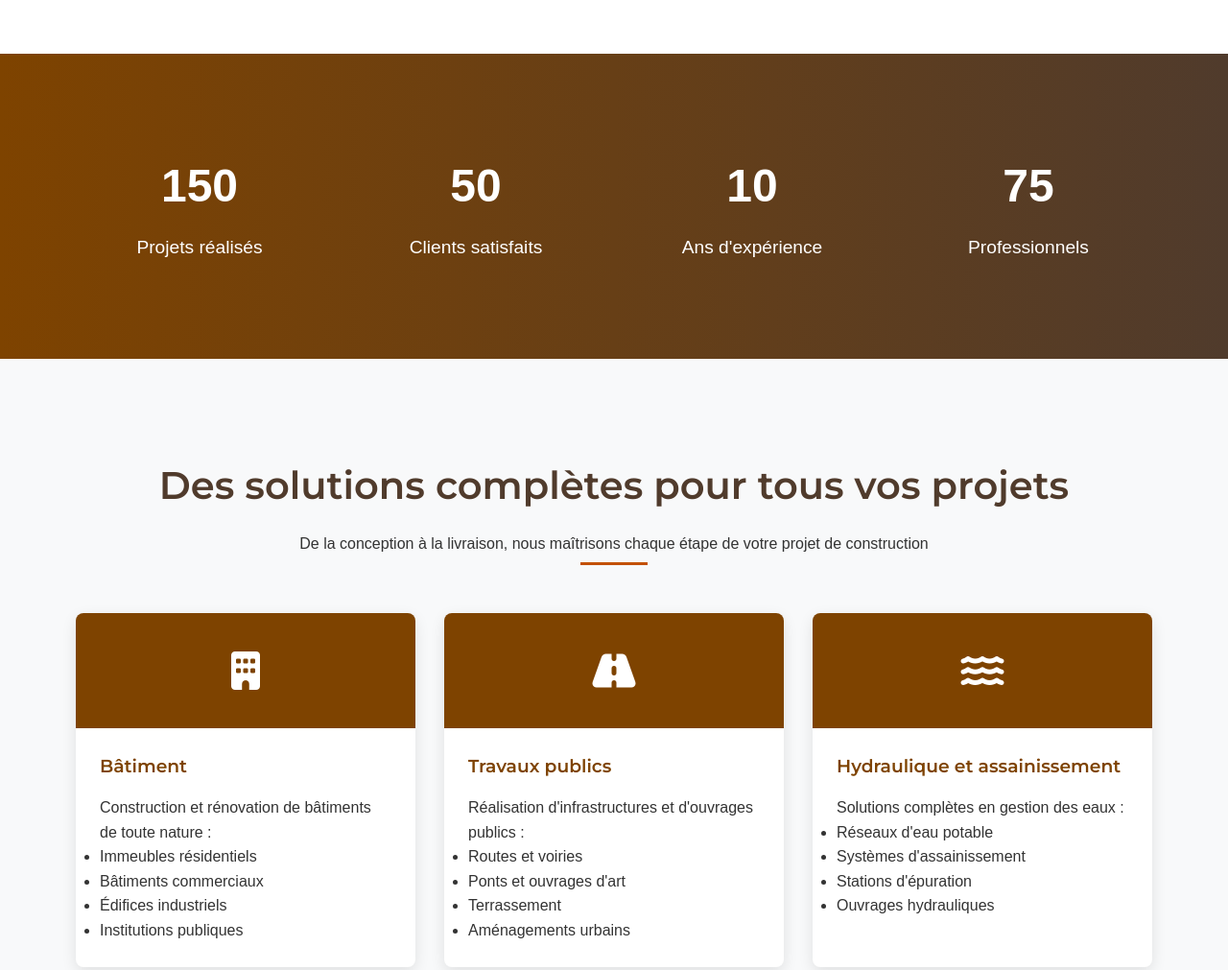
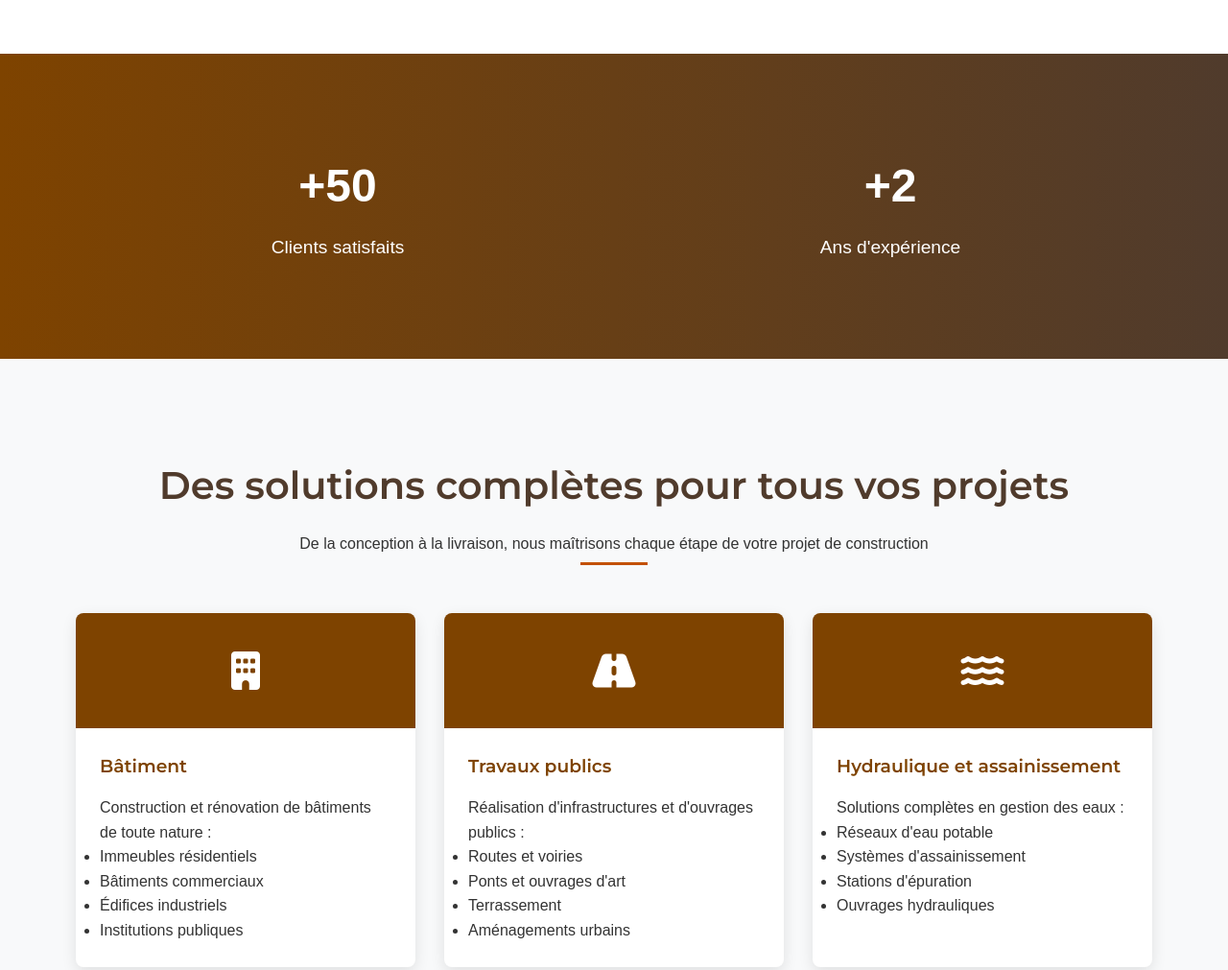
Before and after one commit to Bammite/btp001, a plain HTML site: page code/public/index.html in a window 1280 px wide. Shown: the part 1580-2591 px from the top of the page at 96% size. Drawn offline with Linux system fonts and the light colour scheme; a web font is replaced by a local one.

Commit message:
custome info

```diff
--- a/code/public/index.html
+++ b/code/public/index.html
@@ -342,7 +342,6 @@
             font-size: 3rem;
             font-weight: 700;
             margin-bottom: 10px;
-
         }
 
         .stat-text {
@@ -724,22 +723,22 @@
     <section class="stats">
         <div class="container">
             <div class="stats-grid">
-                <div class="stat-item">
+                <!-- <div class="stat-item">
                     <div class="stat-number" data-count="150">0</div>
                     <div class="stat-text">Projets réalisés</div>
-                </div>
+                </div> -->
                 <div class="stat-item">
                     <div class="stat-number" data-count="50">0</div>
                     <div class="stat-text">Clients satisfaits</div>
                 </div>
                 <div class="stat-item">
-                    <div class="stat-number" data-count="10">0</div>
+                    <div class="stat-number" data-count="2">0</div>
                     <div class="stat-text">Ans d'expérience</div>
                 </div>
-                <div class="stat-item">
+                <!-- <div class="stat-item">
                     <div class="stat-number" data-count="75">0</div>
                     <div class="stat-text">Professionnels</div>
-                </div>
+                </div> -->
             </div>
         </div>
     </section>
@@ -820,7 +819,7 @@
     </section>
 
     <!-- Projects Section -->
-    <section id="projets" class="projects">
+    <!-- <section id="projets" class="projects">
         <div class="container">
             <div class="section-title">
                 <h2>Nos réalisations emblématiques</h2>
@@ -856,7 +855,7 @@
                 </div>
             </div>
         </div>
-    </section>
+    </section> -->
 
     <!-- Strengths Section -->
     <section id="atouts" class="strengths">
@@ -917,7 +916,7 @@
         </div>
     </section>
 
-    <!-- Testimonials Section -->
+    <!-- Testimonials Section
     <section class="testimonials">
         <div class="container">
             <div class="section-title">
@@ -942,7 +941,7 @@
                 </div>
             </div>
         </div>
-    </section>
+    </section> -->
 
     <!-- Contact Section -->
     <section id="contact" class="contact">
@@ -1139,6 +1138,11 @@
                     counter.innerText = Math.min(count + increment, target);
                     setTimeout(() => animateCounter(counter), 1);
                 }
+                else {
+                    counter.innerText = target;
+                }
+                // ajouter + devant le nombre
+                counter.innerText = '+' + counter.innerText;
             });
         }
 
```
